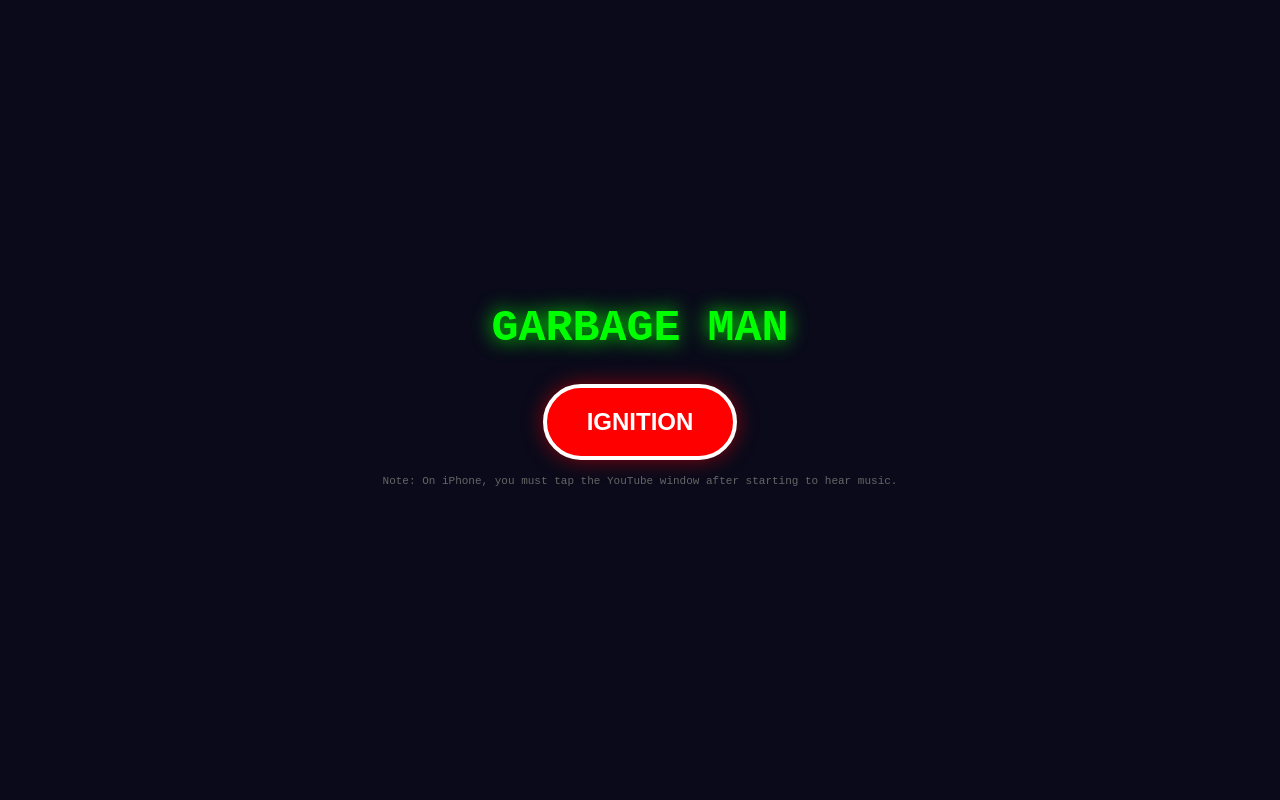
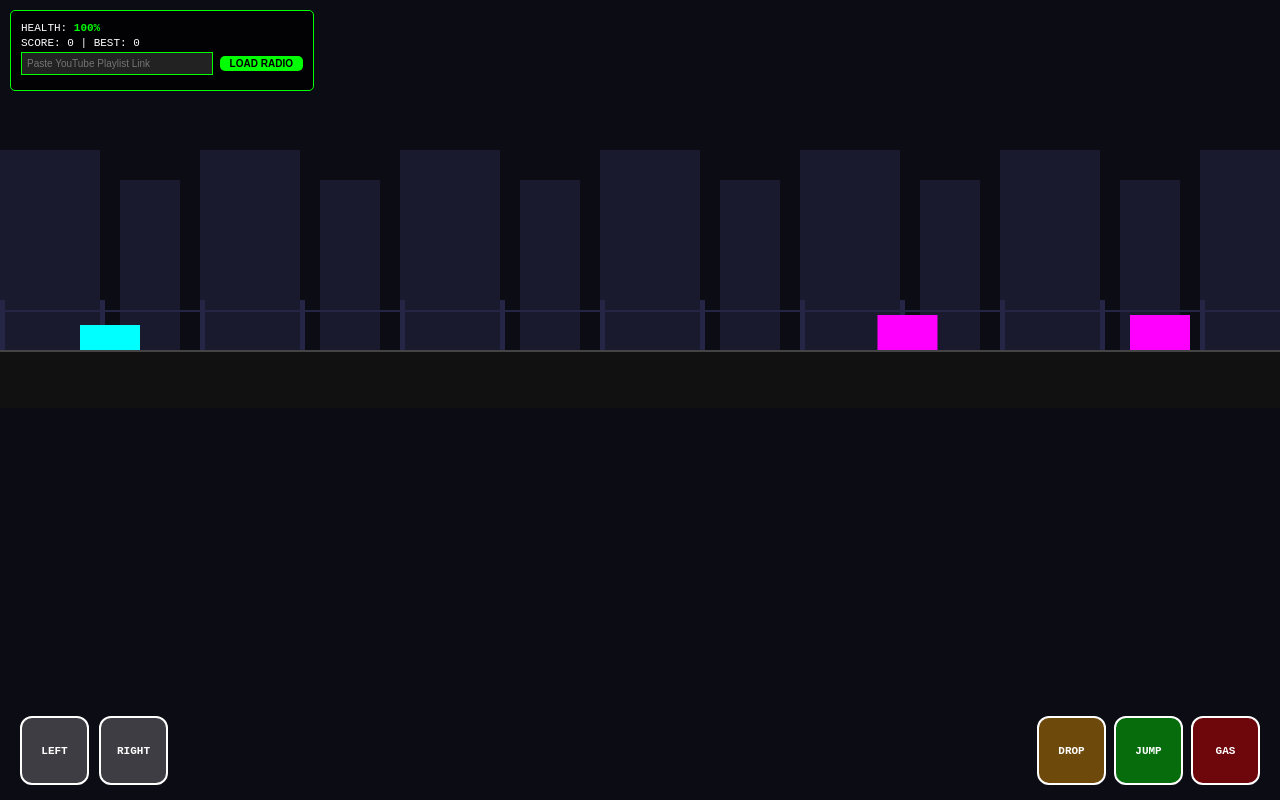
Before and after one commit to jbt125-coder/Garbageman, a plain HTML site: page index.html in a window 1280 px wide. Drawn offline with Linux system fonts and the light colour scheme.

Commit message:
Update index.html

```diff
--- a/index.html
+++ b/index.html
@@ -1,49 +1,54 @@
 <!DOCTYPE html>
 <html>
 <head>
-    <title>Garbage Man: GitHub Edition</title>
+    <title>Spy Jumper: Parallax Edition</title>
     <meta name="viewport" content="width=device-width, initial-scale=1.0, maximum-scale=1.0, user-scalable=no">
     <style>
-        body { margin: 0; background: #05050a; overflow: hidden; font-family: 'Courier New', monospace; touch-action: none; color: white; }
-        canvas { display: block; position: fixed; top: 0; left: 0; z-index: 1; }
+        body { margin: 0; background: #0c0c14; overflow: hidden; font-family: 'Courier New', Courier, monospace; touch-action: none; color: white; }
+        canvas { display: block; border-bottom: 8px solid #111; }
 
-        #title-screen { position: fixed; top:0; left:0; width:100%; height:100%; background: #0a0a1a; z-index: 1000; display: flex; flex-direction: column; align-items: center; justify-content: center; }
-        .logo { font-size: 45px; font-weight: bold; color: #0f0; text-shadow: 0 0 20px #0f0; text-align: center; }
-        #start-btn { background: #f00; color: white; border: 4px solid #fff; padding: 20px 40px; font-size: 24px; font-weight: bold; border-radius: 50px; cursor: pointer; margin-top: 30px; box-shadow: 0 0 20px rgba(255,0,0,0.5); }
+        .controls { position: absolute; bottom: 15px; width: 100%; display: flex; justify-content: space-between; padding: 0 20px; box-sizing: border-box; z-index: 20; }
+        .btn { width: 65px; height: 65px; background: rgba(255,255,255,0.2); border: 2px solid white; border-radius: 12px; display: flex; align-items: center; justify-content: center; color: white; user-select: none; font-size: 11px; font-weight: bold; }
+        .btn:active { background: rgba(255,255,255,0.5); transform: scale(0.9); }
 
-        #ui { position: fixed; top: 10px; left: 10px; background: rgba(0,0,0,0.9); padding: 8px; border: 1px solid #0f0; z-index: 30; border-radius: 8px; width: 210px; pointer-events: auto; }
-        #radio-screen { width: 200px; height: 112px; background: #000; margin-top: 5px; border: 1px solid #444; overflow: hidden; }
+        #ui { position: absolute; top: 10px; left: 10px; background: rgba(0,0,0,0.8); padding: 10px; border: 1px solid #0f0; font-size: 11px; z-index: 10; line-height: 1.4; border-radius: 5px;}
+        input { background: #222; border: 1px solid #0f0; color: #0f0; width: 180px; font-size: 10px; padding: 5px; margin-bottom: 5px; }
 
-        .controls { position: fixed; bottom: 20px; width: 100%; display: flex; justify-content: space-between; padding: 0 20px; box-sizing: border-box; z-index: 20; align-items: flex-end; pointer-events: none; }
-        .btn, #wheel-container { pointer-events: auto; }
-        #wheel-container { width: 140px; height: 140px; display: flex; align-items: center; justify-content: center; }
-        #wheel { width: 110px; height: 110px; border: 8px solid #555; border-radius: 50%; position: relative; background: radial-gradient(circle, #111 25%, transparent 26%); }
-        #wheel::after { content: ""; position: absolute; top: 50%; left: 0; width: 100%; height: 8px; background: #555; margin-top: -4px; }
-        .btn-group { display: flex; gap: 8px; }
-        .btn { width: 65px; height: 65px; background: rgba(255,255,255,0.1); border: 2px solid white; border-radius: 12px; display: flex; align-items: center; justify-content: center; font-size: 10px; font-weight: bold; }
+        #game-over {
+            position: absolute; top: 50%; left: 50%; transform: translate(-50%, -50%);
+            background: rgba(0,0,0,0.9); padding: 30px; border: 3px solid red; text-align: center;
+            display: none; z-index: 100;
+        }
+        button { background: #0f0; border: none; padding: 10px 20px; font-weight: bold; cursor: pointer; border-radius: 5px; }
     </style>
 </head>
 <body>
 
-<div id="title-screen">
-    <div class="logo">GARBAGE MAN</div>
-    <button id="start-btn" onclick="startGame()">IGNITION</button>
-    <p style="font-size:11px; color:#666; margin-top:15px; width:80%; text-align:center;">Note: On iPhone, you must tap the YouTube window after starting to hear music.</p>
+<div id="ui">
+    HEALTH: <span id="hp" style="color: #0f0; font-weight: bold;">100%</span><br>
+    SCORE: <span id="score">0</span> | BEST: <span id="high">0</span><br>
+    <input type="text" id="yt-url" placeholder="Paste YouTube Playlist Link">
+    <button onclick="loadRadio()" style="padding: 2px 10px; font-size: 10px;">LOAD RADIO</button>
+    <div id="player" style="display:none"></div>
 </div>
 
-<div id="ui">
-    <div style="font-size:11px; color:#0f0;">DASHBOARD STG: <span id="stg">1</span> | HP: <span id="hp">100</span>%</div>
-    <div id="radio-screen"><div id="yt-player"></div></div>
+<div id="game-over">
+    <h1 style="color:red">WASTED</h1>
+    <p>SCORE: <span id="final-score">0</span></p>
+    <button onclick="resetGame()">RESTART</button>
 </div>
 
 <canvas id="gameCanvas"></canvas>
 
 <div class="controls">
-    <div id="wheel-container"><div id="wheel"></div></div>
-    <div class="btn-group">
-        <div class="btn" id="gas" style="background:rgba(255,0,0,0.5)">GAS</div>
-        <div class="btn" id="jump" style="background:rgba(0,255,0,0.5)">JUMP</div>
-        <div class="btn" id="drop" style="background:rgba(255,165,0,0.5)">DROP</div>
+    <div style="display:flex; gap:10px;">
+        <div class="btn" id="left">LEFT</div>
+        <div class="btn" id="right">RIGHT</div>
+    </div>
+    <div style="display:flex; gap:8px;">
+        <div class="btn" id="drop" style="background:rgba(255,165,0,0.4)">DROP</div>
+        <div class="btn" id="jump" style="background:rgba(0,255,0,0.4)">JUMP</div>
+        <div class="btn" id="gas" style="background:rgba(255,0,0,0.4)">GAS</div>
     </div>
 </div>
 
@@ -52,139 +57,172 @@
 const canvas = document.getElementById('gameCanvas');
 const ctx = canvas.getContext('2d');
 canvas.width = window.innerWidth;
-canvas.height = window.innerHeight;
+canvas.height = 400;
 
-let stage = 1, health = 100, squashes = 0, gear = 0, gameStarted = false;
-let player = { x: canvas.width/2, y: 150, w: 60, h: 25, dy: 0, speed: 0, targetSpeed: 0 };
-let enemies = [], bags = [], buildings = [], streetLights = [], spikes = [];
-let spawnTimer = 0, bgCityX = 0, boss = null;
+// Game State
+let score = 0, highScore = 0, health = 100, isGameOver = false;
+let player = { x: 80, y: 300, w: 60, h: 25, dy: 0, speed: 0, maxSpeed: 10, jumped: false };
+let enemies = [], bags = [], items = [];
+let keys = { gas: false, left: false, right: false };
+const gravity = 0.8;
+let spawnTimer = 0, itemTimer = 0;
 
-const PLAYLIST_ID = "PLVWEzQMtQoqNxUszzfO0k3lDy_UxddjYy";
+// Parallax offsets
+let bgCityX = 0, bgMidiX = 0;
 
+// Improved Input
+const setupBtn = (id, key) => {
+    const el = document.getElementById(id);
+    const start = (e) => {
+        if(isGameOver) return; e.preventDefault();
+        if(id==='jump') doJump(); else if(id==='drop') dropBag(); else keys[key] = true;
+    };
+    const end = (e) => { e.preventDefault(); if(key) keys[key] = false; };
+    el.addEventListener('touchstart', start, {passive: false});
+    el.addEventListener('touchend', end, {passive: false});
+    el.addEventListener('mousedown', start);
+    el.addEventListener('mouseup', end);
+};
+setupBtn('left', 'left'); setupBtn('right', 'right'); setupBtn('gas', 'gas'); setupBtn('jump', null); setupBtn('drop', null);
+
+function doJump() { if (!player.jumped) { player.dy = -16; player.jumped = true; } }
+function dropBag() { bags.push({ x: player.x, y: player.y + 10, w: 15, h: 15, speed: player.speed - 3 }); }
+
+function loadRadio() {
+    const url = document.getElementById('yt-url').value;
+    const match = url.match(/[&?]list=([^&]+)/i);
+    if (match && window.ytPlayer) {
+        window.ytPlayer.loadPlaylist({list: match[1], listType: 'playlist'});
+        window.ytPlayer.playVideo();
+    }
+}
 function onYouTubeIframeAPIReady() {
-    window.ytPlayer = new YT.Player('yt-player', {
-        height: '112', width: '200',
-        playerVars: {
-            'listType': 'playlist', 'list': PLAYLIST_ID,
-            'autoplay': 1, 'mute': 1, 'playsinline': 1,
-            'enablejsapi': 1, 'origin': window.location.origin
-        }
-    });
+    window.ytPlayer = new YT.Player('player', { height: '0', width: '0' });
 }
 
-function startGame() {
-    document.getElementById('title-screen').style.display = 'none';
-    gameStarted = true;
-    if(window.ytPlayer && window.ytPlayer.playVideo) {
-        window.ytPlayer.playVideo();
-        window.ytPlayer.unMute();
-    }
+function resetGame() {
+    score = 0; health = 100; isGameOver = false; enemies = []; bags = []; items = [];
+    player.x = 80; player.speed = 0;
+    document.getElementById('game-over').style.display = 'none';
     update();
 }
 
-// Steering Logic
-const wheelCont = document.getElementById('wheel-container');
-const wheelEl = document.getElementById('wheel');
-wheelCont.addEventListener('touchmove', (e) => {
-    const rect = wheelCont.getBoundingClientRect();
-    const angle = Math.atan2(e.touches[0].clientY - (rect.top + 70), e.touches[0].clientX - (rect.left + 70));
-    wheelEl.style.transform = `rotate(${angle}rad)`;
-    player.x += Math.cos(angle) * 12;
-}, {passive: false});
+function update() {
+    if(isGameOver) return;
 
-// Action Buttons
-const setupAction = (id) => {
-    document.getElementById(id).addEventListener('touchstart', (e) => {
-        e.preventDefault();
-        if(id === 'gas') { gear = (gear + 1) % 4; player.targetSpeed = gear * 8; }
-        if(id === 'jump' && stage !== 2) { if(!player.jumped){ player.dy = -22; player.jumped = true; } }
-        if(id === 'drop') bags.push({ x: player.x+20, y: player.y+(stage===2?60:10), w: 18, h: 18, vy: (stage===2?12:-4) });
-    });
-};
-['gas','jump','drop'].forEach(setupAction);
+    // Movement Physics
+    if (keys.gas) player.speed = Math.min(player.speed + 0.15, player.maxSpeed);
+    else player.speed = Math.max(player.speed - 0.2, 0);
+    if (keys.left) player.x = Math.max(player.x - 5, 0);
+    if (keys.right) player.x = Math.min(player.x + 5, canvas.width - player.w);
 
-// Setup City Elements
-for(let i=0; i<15; i++) {
-    buildings.push({ x: i*250, w: 100+Math.random()*60, h: 100+Math.random()*150 });
-    streetLights.push({ x: i*400 });
-}
+    // Parallax update
+    bgCityX -= player.speed * 0.1;
+    bgMidiX -= player.speed * 0.4;
 
-function update() {
-    if(!gameStarted) return;
-    player.speed += (player.targetSpeed - player.speed) * 0.04;
-    player.x = Math.max(0, Math.min(canvas.width - player.w, player.x));
-    const groundY = 320;
+    player.y += player.dy;
+    if (player.y + player.h < 350) player.dy += gravity;
+    else { player.y = 350 - player.h; player.dy = 0; player.jumped = false; }
 
-    if(stage === 1 || stage === 3) {
-        player.y += player.dy;
-        if(player.y + player.h < groundY) player.dy += 1.0;
-        else { player.y = groundY - player.h; player.dy = 0; player.jumped = false; }
-        bgCityX -= player.speed * 0.5;
+    // Spawning Enemies & Items
+    if(++spawnTimer > 100) {
+        const types = [{w:60, h:35, c:'#f0f'}, {w:30, h:40, c:'#ff0', bike:true}, {w:50, h:30, c:'white', cop:true}];
+        const t = types[Math.floor(Math.random()*types.length)];
+        enemies.push({ x: canvas.width + 100, y: 350 - t.h, ...t, spinning: false });
+        spawnTimer = 0;
+    }
+    if(++itemTimer > 800) { items.push({ x: canvas.width + 100, y: 200, w: 25, h: 25 }); itemTimer = 0; }
 
-        if(stage === 3) {
-            if(!boss) boss = { x: canvas.width, y: 50, w: 120, h: 50, hp: 10, dir: -1 };
-            boss.x += (boss.dir * 3);
-            if(boss.x < 50 || boss.x > canvas.width - 150) boss.dir *= -1;
-            if(++spawnTimer > 100) { spikes.push({ x: boss.x + 50, y: boss.y + 50, w: 20, h: 20 }); spawnTimer = 0; }
-            bags.forEach((b, bi) => {
-                if(b.x < boss.x+boss.w && b.x+b.w > boss.x && b.y < boss.y+boss.h && b.y+b.h > boss.y) { boss.hp--; bags.splice(bi, 1); }
-            });
-        } else {
-            if(++spawnTimer > 75) { enemies.push({ x: canvas.width + 50, y: groundY - 30, w: 55, h: 30, c: '#f0f' }); spawnTimer = 0; }
+    // Logic for Enemies
+    enemies.forEach((en, eIdx) => {
+        en.x -= (en.spinning ? player.speed : player.speed + 2.5);
+        if(en.spinning) en.y += 10;
+
+        if (player.x < en.x + en.w && player.x + player.w > en.x &&
+            player.y < en.y + en.h && player.y + player.h > en.y && !en.spinning) {
+            if (player.dy > 0 && (player.y + player.h) < (en.y + 15)) {
+                enemies.splice(eIdx, 1); player.dy = -12; score += 100;
+            } else {
+                health -= 10; enemies.splice(eIdx, 1);
+                if(health <= 0) endGame();
+            }
         }
-
-        enemies.forEach((en, i) => {
-            en.x -= (player.speed + 4);
-            if(player.x < en.x+en.w && player.x+player.w > en.x && player.y < en.y+en.h && player.y+player.h > en.y) {
-                if(player.dy > 0 && player.y + player.h < en.y + 15) { enemies.splice(i, 1); player.dy = -20; squashes++; }
-                else { health -= 10; enemies.splice(i, 1); }
+        bags.forEach((bag, bIdx) => {
+            if (bag.x < en.x + en.w && bag.x + bag.w > en.x &&
+                bag.y < en.y + en.h && bag.y + bag.h > en.y) {
+                en.spinning = true; bags.splice(bIdx, 1); score += 50;
             }
         });
-        if(stage === 1 && squashes >= 10) { stage = 2; player.w = 30; player.h = 60; player.y = 200; enemies = []; }
-    } else {
-        const enemyChaseSpeed = Math.max(0.5, 6 - (player.speed * 0.5));
-        if(++spawnTimer > 45) { enemies.push({ x: player.x + (Math.random()*100-50), y: canvas.height + 50, w: 30, h: 60, c: 'white' }); spawnTimer = 0; }
-        enemies.forEach((en, i) => {
-            en.y -= enemyChaseSpeed;
-            if(player.x < en.x+en.w && player.x+player.w > en.x && player.y < en.y+en.h && player.y+player.h > en.y) { health -= 10; enemies.splice(i, 1); }
-            bags.forEach((b, bi) => { if(b.x < en.x+en.w && b.x+b.w > en.x && b.y < en.y+en.h && b.y+b.h > en.y) { enemies.splice(i, 1); bags.splice(bi, 1); squashes++; } });
-        });
-        if(squashes >= 20) { stage = 3; player.w = 60; player.h = 25; enemies = []; }
-    }
+    });
 
-    bags.forEach((b, i) => { b.y += b.vy; if(stage !== 2) b.x -= player.speed; });
-    document.getElementById('hp').innerText = health;
-    document.getElementById('stg').innerText = stage;
-    if(health <= 0) location.reload();
+    items.forEach((it, iIdx) => {
+        it.x -= player.speed;
+        if (player.x < it.x + it.w && player.x + player.w > it.x && player.y < it.y + it.h && player.y + player.h > it.y) {
+            health = Math.min(health + 50, 100); items.splice(iIdx, 1);
+        }
+    });
+
+    enemies = enemies.filter(e => e.x > -200);
+    bags.forEach(b => b.x -= (player.speed - b.speed));
+
+    document.getElementById('score').innerText = score;
+    document.getElementById('hp').innerText = health + "%";
+    document.getElementById('hp').style.color = health < 30 ? "red" : "#0f0";
     draw();
     requestAnimationFrame(update);
 }
 
+function endGame() {
+    isGameOver = true;
+    if(score > highScore) highScore = score;
+    document.getElementById('high').innerText = highScore;
+    document.getElementById('final-score').innerText = score;
+    document.getElementById('game-over').style.display = 'block';
+}
+
 function draw() {
     ctx.clearRect(0, 0, canvas.width, canvas.height);
-    const groundY = 320;
-    if(stage !== 2) {
-        buildings.forEach(b => {
-            let bx = (b.x + bgCityX) % (buildings.length * 250);
-            ctx.fillStyle = '#0a0a1a'; ctx.fillRect(bx, groundY - b.h, b.w, b.h);
-        });
-        streetLights.forEach(sl => {
-            let sx = (sl.x + bgCityX) % (buildings.length * 250);
-            ctx.fillStyle = '#888'; ctx.fillRect(sx, groundY - 120, 4, 120);
-            ctx.fillStyle = 'rgba(255, 255, 100, 0.15)';
-            ctx.beginPath(); ctx.moveTo(sx, groundY-120); ctx.lineTo(sx-45, groundY); ctx.lineTo(sx+45, groundY); ctx.fill();
-        });
-        ctx.fillStyle = '#111'; ctx.fillRect(0, groundY, canvas.width, 100);
+
+    // 1. Far Background (City)
+    ctx.fillStyle = '#1a1a2e';
+    for(let i=0; i<10; i++) {
+        let x = (bgCityX % 200) + (i*200);
+        ctx.fillRect(x, 150, 100, 200);
+        ctx.fillRect(x + 120, 180, 60, 170);
     }
-    if(boss) {
-        ctx.fillStyle = 'gray'; ctx.fillRect(boss.x, boss.y, boss.w, boss.h);
-        ctx.fillStyle = 'red'; ctx.fillRect(boss.x + (Date.now()%100), boss.y+10, 10, 10);
+
+    // 2. Mid Background (Fence/Poles)
+    ctx.fillStyle = '#252545';
+    for(let i=0; i<30; i++) {
+        let x = (bgMidiX % 100) + (i*100);
+        ctx.fillRect(x, 300, 5, 50); // Poles
+        ctx.fillRect(x, 310, 100, 2); // Wires
     }
-    ctx.fillStyle = 'orange'; bags.forEach(b => ctx.fillRect(b.x, b.y, b.w, b.h));
-    ctx.fillStyle = 'red'; spikes.forEach(s => ctx.fillRect(s.x, s.y, s.w, s.h));
+
+    // 3. Road
+    ctx.fillStyle = '#111'; ctx.fillRect(0, 350, canvas.width, 50);
+    ctx.fillStyle = '#444'; ctx.fillRect(0, 350, canvas.width, 2); // Line
+
+    // 4. Game Objects
+    ctx.fillStyle = 'black'; bags.forEach(b => ctx.fillRect(b.x, b.y, b.w, b.h));
+    items.forEach(it => {
+        ctx.fillStyle = 'white'; ctx.fillRect(it.x, it.y, it.w, it.h);
+        ctx.fillStyle = 'red'; ctx.fillRect(it.x+10, it.y+4, 5, 17); ctx.fillRect(it.x+4, it.y+10, 17, 5);
+    });
+
+    // Player
     ctx.fillStyle = '#0ff'; ctx.fillRect(player.x, player.y, player.w, player.h);
-    enemies.forEach(en => { ctx.fillStyle = en.c; ctx.fillRect(en.x, en.y, en.w, en.h); });
+
+    // Enemies
+    enemies.forEach(en => {
+        ctx.fillStyle = en.spinning ? '#444' : en.c;
+        ctx.fillRect(en.x, en.y, en.w, en.h);
+        if(en.cop && !en.spinning && Date.now() % 400 < 200) {
+            ctx.fillStyle = 'red'; ctx.fillRect(en.x + 5, en.y - 5, 10, 5);
+        }
+    });
 }
+update();
 </script>
 </body>
 </html>
```
